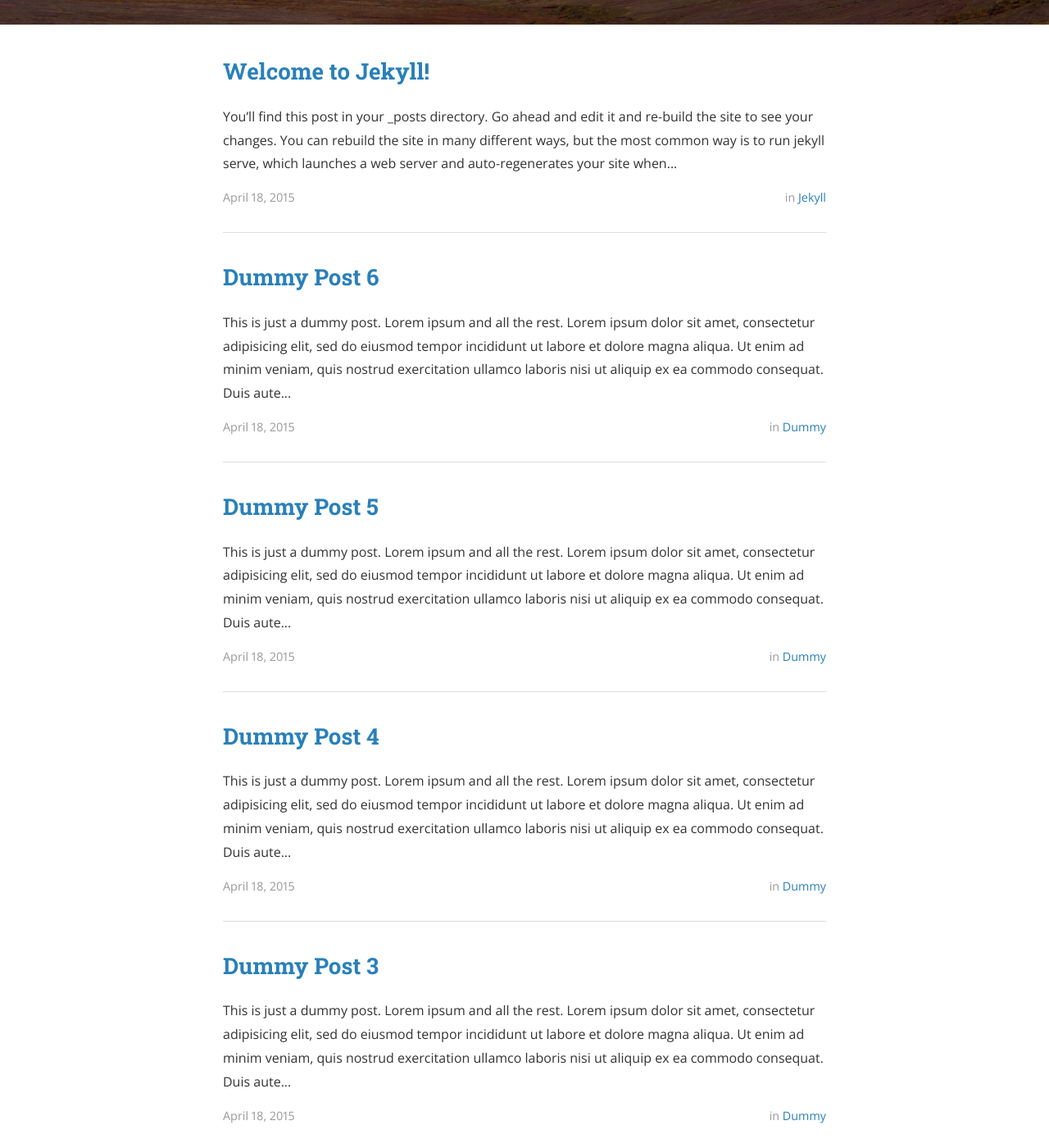
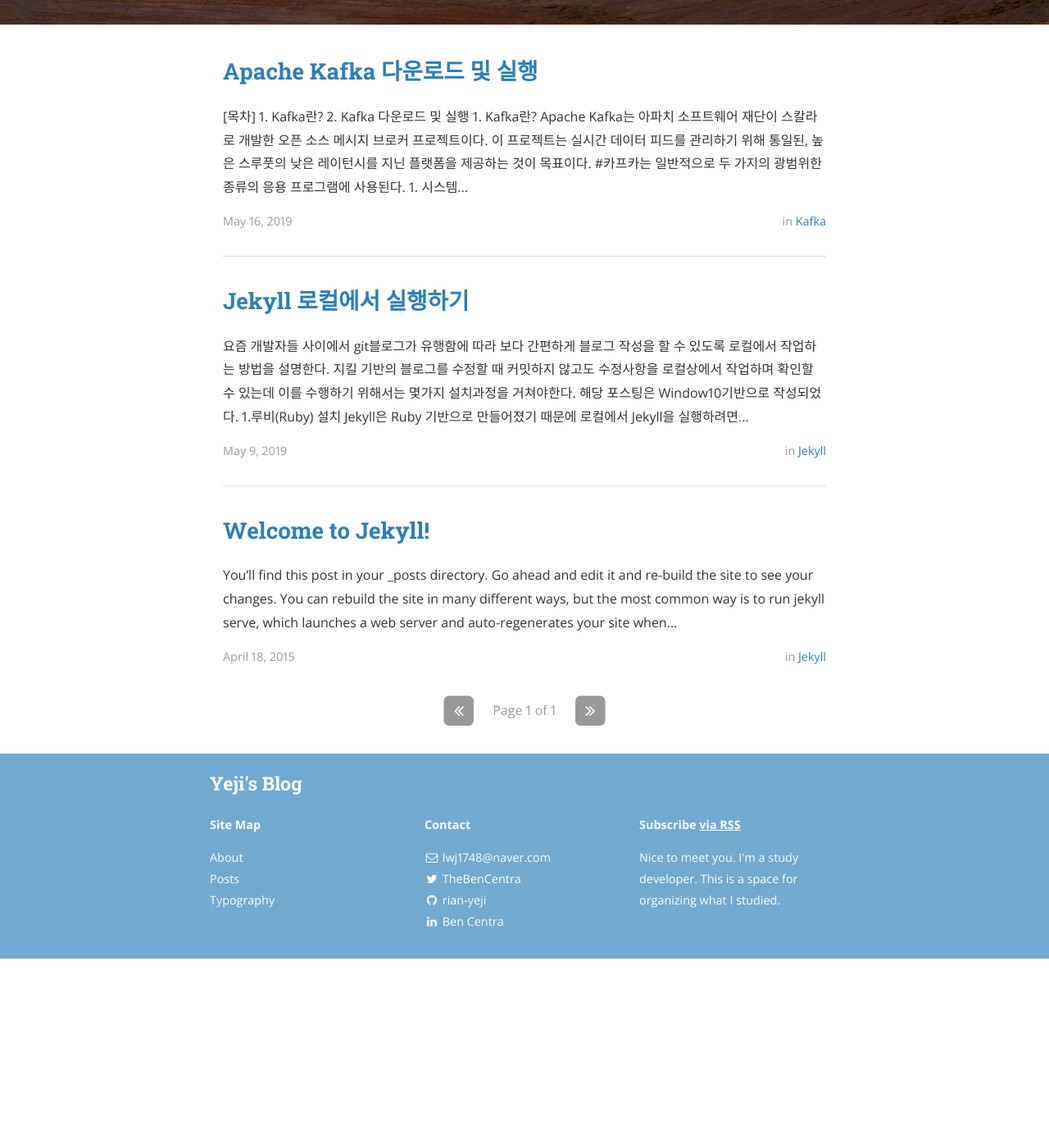
Before and after one commit to rian-yeji/rian-yeji.github.io, a Jekyll site: the page built from index.html, in a window 1280 px wide and 1400 px high, scrolled down 473 px. Shown: the whole window at 82% size. Built offline with Jekyll 4.4.1, drawn with Linux system fonts in a browser that asks for light colours; nearby versions of some CDN libraries; the list of posts is cut into pages by our own code; after the commit the page ends 1642 px from its top, so only the background shows below that; some of the changed text lies outside the part shown.

Commit message:
Add posts

```diff
--- a/Gemfile
+++ /dev/null
@@ -1,5 +0,0 @@
-source 'https://rubygems.org'
-gem 'jekyll'
-gem 'jekyll-archives'
-gem 'jekyll-sitemap'
-gem 'jekyll-paginate'
--- a/_config.yml
+++ b/_config.yml
@@ -11,12 +11,12 @@
 remote_theme : bencentra/centrarium
 
 # Site settings
-title: Centrarium
-subtitle: "A simple yet classy theme for your Jekyll website or blog"
-email: blcentra@gmail.com
-name: Ben Centra
+title: Yeji's Blog
+subtitle: "Nice to meet you. I'm a study developer. This is a space for organizing what I studied."
+email: lwj1748@naver.com
+name: Lee YeJi
 description: >
-  A simple yet classy theme for your Jekyll website or blog.
+  Nice to meet you. I'm a study developer. This is a space for organizing what I studied.
 # Base URL of site (i.e. /blog). It should always start with a slash,
 # and never end with a slash. Set it to a blank value if hosting at the
 # root of your server.
@@ -88,8 +88,8 @@
 
   - name: GitHub
     icon: github
-    username: bencentra
-    url: https://github.com/bencentra
+    username: rian-yeji
+    url: https://github.com/rian-yeji
     desc: Fork me on GitHub
     share: false
 
--- a/_posts/2015-04-18-dummy.markdown
+++ /dev/null
@@ -1,16 +0,0 @@
----
-layout: post
-title:  "Dummy Post"
-date:   2015-04-18 08:43:59
-author: Ben Centra
-categories: Dummy
----
-
-This is just a dummy post. Lorem ipsum and all the rest.
-
-Lorem ipsum dolor sit amet, consectetur adipisicing elit, sed do eiusmod
-tempor incididunt ut labore et dolore magna aliqua. Ut enim ad minim veniam,
-quis nostrud exercitation ullamco laboris nisi ut aliquip ex ea commodo
-consequat. Duis aute irure dolor in reprehenderit in voluptate velit esse
-cillum dolore eu fugiat nulla pariatur. Excepteur sint occaecat cupidatat non
-proident, sunt in culpa qui officia deserunt mollit anim id est laborum.
--- a/_posts/2015-04-18-dummy3.markdown
+++ /dev/null
@@ -1,16 +0,0 @@
----
-layout: post
-title:  "Dummy Post 3"
-date:   2015-04-18 08:43:59
-author: Ben Centra
-categories: Dummy
----
-
-This is just a dummy post. Lorem ipsum and all the rest.
-
-Lorem ipsum dolor sit amet, consectetur adipisicing elit, sed do eiusmod
-tempor incididunt ut labore et dolore magna aliqua. Ut enim ad minim veniam,
-quis nostrud exercitation ullamco laboris nisi ut aliquip ex ea commodo
-consequat. Duis aute irure dolor in reprehenderit in voluptate velit esse
-cillum dolore eu fugiat nulla pariatur. Excepteur sint occaecat cupidatat non
-proident, sunt in culpa qui officia deserunt mollit anim id est laborum.
--- a/_posts/2015-04-18-dummy4.markdown
+++ /dev/null
@@ -1,17 +0,0 @@
----
-layout: post
-title:  "Dummy Post 4"
-date:   2015-04-18 08:43:59
-author: Ben Centra
-categories: Dummy
-tags: ipsum
----
-
-This is just a dummy post. Lorem ipsum and all the rest.
-
-Lorem ipsum dolor sit amet, consectetur adipisicing elit, sed do eiusmod
-tempor incididunt ut labore et dolore magna aliqua. Ut enim ad minim veniam,
-quis nostrud exercitation ullamco laboris nisi ut aliquip ex ea commodo
-consequat. Duis aute irure dolor in reprehenderit in voluptate velit esse
-cillum dolore eu fugiat nulla pariatur. Excepteur sint occaecat cupidatat non
-proident, sunt in culpa qui officia deserunt mollit anim id est laborum.
--- a/_posts/2015-04-18-dummy5.markdown
+++ /dev/null
@@ -1,17 +0,0 @@
----
-layout: post
-title:  "Dummy Post 5"
-date:   2015-04-18 08:43:59
-author: Ben Centra
-categories: Dummy
-tags: lorem
----
-
-This is just a dummy post. Lorem ipsum and all the rest.
-
-Lorem ipsum dolor sit amet, consectetur adipisicing elit, sed do eiusmod
-tempor incididunt ut labore et dolore magna aliqua. Ut enim ad minim veniam,
-quis nostrud exercitation ullamco laboris nisi ut aliquip ex ea commodo
-consequat. Duis aute irure dolor in reprehenderit in voluptate velit esse
-cillum dolore eu fugiat nulla pariatur. Excepteur sint occaecat cupidatat non
-proident, sunt in culpa qui officia deserunt mollit anim id est laborum.
--- a/_posts/2015-04-18-dummy6.markdown
+++ /dev/null
@@ -1,17 +0,0 @@
----
-layout: post
-title:  "Dummy Post 6"
-date:   2015-04-18 08:43:59
-author: Ben Centra
-categories: Dummy
-tags: lorem ipsum
----
-
-This is just a dummy post. Lorem ipsum and all the rest.
-
-Lorem ipsum dolor sit amet, consectetur adipisicing elit, sed do eiusmod
-tempor incididunt ut labore et dolore magna aliqua. Ut enim ad minim veniam,
-quis nostrud exercitation ullamco laboris nisi ut aliquip ex ea commodo
-consequat. Duis aute irure dolor in reprehenderit in voluptate velit esse
-cillum dolore eu fugiat nulla pariatur. Excepteur sint occaecat cupidatat non
-proident, sunt in culpa qui officia deserunt mollit anim id est laborum.
--- /dev/null
+++ b/_posts/2019-05-10-jekyll-excute-local.markdown
@@ -0,0 +1,61 @@
+---
+layout: post
+title:  "Jekyll 로컬에서 실행하기"
+date:   2019-05-09 20:45:45
+author: Lee YeJi
+categories: Jekyll
+tags: Jekyll
+---
+요즘 개발자들 사이에서 git블로그가 유행함에 따라 보다 간편하게 블로그 작성을 할 수 있도록 로컬에서 작업하는 방법을 설명한다.
+
+지킬 기반의 블로그를 수정할 때 커밋하지 않고도 수정사항을 로컬상에서 작업하며 확인할 수 있는데 이를 수행하기 위해서는 몇가지 설치과정을 거쳐야한다.
+
+해당 포스팅은 Window10기반으로 작성되었다.
+<hr>
+
+<h3>1.루비(Ruby) 설치</h3>
+<p>Jekyll은 Ruby 기반으로 만들어졌기 때문에 로컬에서 Jekyll을 실행하려면 선행적으로 루비가 설치되어있어야 한다.
+
+루비 인스톨러의 다운로드 페이지에서 자신의 운영체제에 맞는 루비+개발자킷(DevKit)설치 프로그램을 다운로드 후 설치한다.</p>
+<img src = "/image/Jekyll_post/ruby_install.PNG" width="200px" height="450px">
+<p>별도의 설정없이 모두 기본으로 설치하였다.</p>
+<br>
+
+<h3>2.지킬(Jekyll) 설치</h3>
+<p>루비 설치가 완료되면 윈도우 검색창에서 'Ruby'를 검색하여 Start Command Prompt with Ruby를 실행한다.
+루비 콘솔창에서 `gem`명령어를 통해 지킬과 관련 패키지들을 설치한다.</p>
+{% highlight ruby %}
+> gem install jekyll
+> gem install minima
+> gem install bundler
+> gem install jekyll-feed
+> gem install tzinfo-data
+{% endhighlight %}
+<br>
+
+<h3>3.로컬에서 블로그 실행</h3>
+<p>루비 콘솔창에서 블로그의 깃허브 저장소와 연동된 폴더로 이동하고 지킬을 실행하면 된다.</p>
+{% highlight ruby %}
+> jekyll serve
+{% endhighlight %}
+<p>그런데 이 때 윈도우상에서는 아래와 같은 인코딩에러가 발생 할 수 있다.</p>
+<img src = "/image/Jekyll_post/jekyll_error.PNG" whidth="500px" height="150px">
+<p>이럴때는 다음과 같은 코드를 먼저 실행한 뒤 지킬을 실행하면된다.</p>
+{% highlight ruby %}
+> chcp 65001
+{% endhighlight %}
+<img src = "/image/Jekyll_post/jekyll_serve.PNG" whidth="500px" height="250px">
+<br>
+이제 브라우저에서 [http://127.0.0.1:4000/][locall-jekyll]로 접속하면 로컬상에서 블로그 구현 결과를 확인 할 수 있다.
+<br>
+
+<h3>4.수정사항 업로드(Git Kraken사용)</h3>
+<p>위의 과정은 로컬에서 블로그가 어떻게 구현되었나를 확인하기 위한 방법일 뿐이므로 실질적으로 구현한 내용을 블로그에 적용시키려면 꼭 내용을 commit하고 깃허브 저장소에 push해주어야한다.</p>
+<img src = "/image/Jekyll_post/jekyll_upload.PNG" whidth="800px" height="500px">
+<br><br>
+
+<hr>
+참고 사이트 : [https://shryu8902.github.io/jekyll/jekyll-on-windows/][site-url]
+
+[site-url]: https://shryu8902.github.io/jekyll/jekyll-on-windows/
+[locall-jekyll]: http://127.0.0.1:4000/
--- /dev/null
+++ b/_posts/2019-05-17-windows-kafka.markdown
@@ -0,0 +1,97 @@
+---
+layout: post
+title:  "Apache Kafka 다운로드 및 실행"
+date:   2019-05-16 19:30:00
+author: Lee YeJi
+categories: Kafka
+tags: Kafka
+---
+[목차]
+<br>
+<a href="#first" text-decoration:none >1. Kafka란?</a>
+<br>
+<a href="#second" text-decoration:none >2. Kafka 다운로드 및 실행</a>
+<br>
+
+<h1 id="first">1. Kafka란?</h1>
+<p>
+Apache Kafka는 아파치 소프트웨어 재단이 스칼라로 개발한 오픈 소스 메시지 브로커 프로젝트이다. 이 프로젝트는 실시간 데이터 피드를 관리하기 위해 통일된, 높은 스루풋의 낮은 레이턴시를 지닌 플랫폼을 제공하는 것이 목표이다.
+</p>
+
+<h5>#카프카는 일반적으로 두 가지의 광범위한 종류의 응용 프로그램에 사용된다.</h5>
+<ol>
+<li>1. 시스템 또는 응용 프로그램간에 데이터를 안정적으로 얻는 실시간 스트리밍 데이터 파이프 라인 구축</li>
+<li>2. 데이터 스트림을 변환하거나 이에 반응하는 실시간 스트리밍 애플리케이션 구축</li>
+</ol>
+
+<h5>#카프카의 기본 개념</h5>
+<ol>
+<li>1. Kafka는 여러 데이터 센터로 확장 될 수있는 하나 이상의 서버에서 클러스터로 실행된다.</li>
+<li>2. 카프카 클러스터는 주제(topic)라는 카테고리에 레코드 스트림을 저장한다.</li>
+<li>3. 각 레코드는 키, 값 및 타임 스탬프로 구성된다.</li>
+</ol>
+
+<h5>#카프카가 제공하는 핵심 API</h5>
+<img src="/image/kafka_post/kafka-apis.png" width="600px" height="500px">
+<br>
+출처: [https://kafka.apache.org/intro][kafka_apis_url]
+<br><br>
+<li>Producer API<br>
+한 개 이상의 topic에 스트림을 게시 할 수있는 응용 프로그램을 제작</li>
+<li>Consumer API<br>
+한 개 이상의 topic을 구독하고 생성된 레코드 스트림을 처리</li>
+<li>Streams API<br>
+한 개 이상의 topic에서 입력 스트림을 소비하고 출력 스트림을 생성<br>
+효과적으로 입력 스트림을 출력 스트림으로 변환 할 수 있음</li>
+<li>Connector API<br>
+kafka에 기록된 데이터를 기존 응용 프로그램 또는 DB에 연결하는 재사용 가능한 Producer 또는 Consumer를 구축 및 실행할 수 있음</li>
+
+
+<h1 id="second">2. Kafka 다운로드 및 실행</h1>
+<h5>#아파치 카프카 설치</h5>
+아파치 카프카는 아파치 공식 홈페이지([https://kafka.apache.org/downloads][kafka_download_url])에서 원하는 버전을 다운로드하거나, 다음 링크에서 2.2.0파일을 바로 받아서 압축만 풀면 되므로 굉장히 간단하다.
+[http://mirror.navercorp.com/apache/kafka/2.2.0/kafka_2.12-2.2.0.tgz][kafka_file_url]
+<br>
+해당 포스팅은 Window10기반으로 작성되었다.
+
+<h5>#아파치 카프카 실행</h5>
+<p>설치가 간편했던 것에 비해 실행은 과정이 조금 많은데, Apache Kafka는 zookeeper라고 하는 오픈소스 분산형 구성 서비스 위에서 돌아 가기 때문에 zookeeper를 먼저 실행 해 주어야 한다.</p>
+
+<h6>#Zookeeper 실행</h6>
+<b> > cd kafka압축해제경로\bin\windows</b>
+<br>
+<b> ></b>
+<br>
+<b> > -server-start.bat ../../config/zookeeper.properties</b>
+<br>
+<img src="/image/kafka_post/zookeeper_execute.PNG" width="700px" height="200px">
+<br><br>
+
+그리고 새로운 cmd창을 열어서 kafka server를 실행한다.
+
+<h6>#Kafka server 실행</h6>
+<b> > cd kafka압축해제경로\bin\windows</b>
+<br>
+<b> ></b>
+<br>
+<b> > kafka-server-start.bat ..\..\config\server.properties</b>
+<img src="/image/kafka_post/kafka_server.PNG" width="700px" height="200px">
+<br>
+
+<h6>#Topic 생성</h6>
+<b> > kafka-topics.bat --create --zookeeper localhost:2181 --replication-factor 1 --partitions 1 --topic [토픽명]</b>
+
+<h6>#Topic list 확인</h6>
+<b> > kafka-topics.bat --list --zookeeper localhost:2181</b>
+
+<h6>#Consumer</h6>
+<b> > kafka-console-consumer.bat --bootstrap-server localhost:9092 --topic [토픽명]</b>
+
+<h6>#Producer</h6>
+<b> > bin\windows\kafka-console-consumer.bat --bootstrap-server localhost:9092 --topic [토픽명]
+</b>
+
+
+[kafka_apis_url]: https://kafka.apache.org/intro
+[kafka_download_url]: https://kafka.apache.org/downloads
+[kafka_file_url]: http://mirror.navercorp.com/apache/kafka/2.2.0/kafka_2.12-2.2.0.tgz
```
Also changed, not shown: _posts/2015-04-18-dummy2.markdown (deleted, +0 -16 lines), Gemfile.lock (deleted), image/Jekyll_post/jekyll_error.PNG (added), image/Jekyll_post/jekyll_serve.PNG (added), image/Jekyll_post/jekyll_upload.PNG (added), image/Jekyll_post/ruby_install.PNG (added), image/kafka_post/kafka-apis.png (added), image/kafka_post/kafka_server.PNG (added), image/kafka_post/zookeeper_execute.PNG (added), 1 other file.
